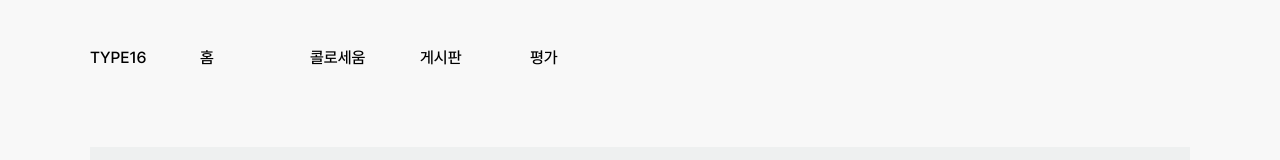
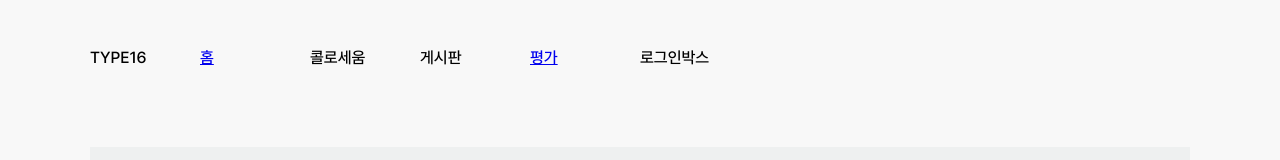
Before and after one commit to AgongKim/type16Web, a React (Create React App) app: page /about/1 in a window 1280 px wide. Shown: the top 160 px of the page. Built offline with nearby package versions, Linux system fonts and the light colour scheme.

Commit message:
ADD: temporary header

```diff
--- a/src/components/Header.tsx
+++ b/src/components/Header.tsx
@@ -1,11 +1,13 @@
 import React from "react";
 import { PropsWithChildren } from "react";
+import { Link } from "react-router-dom";
 
 
 export function Header(props:PropsWithChildren):React.ReactElement {
     /**
      * 논쟁 댓글 리스트
      */
+    const mbti = 'ENTP'
     return (
         <div className="header">
             <div className="wrapper horizontal">
@@ -14,7 +16,9 @@
                         TYPE16
                     </div>
                     <div className="tab">
-                        홈
+                        <Link to={`/`}>
+                            홈
+                        </Link>
                     </div>
                     <div className="tab">
                         콜로세움
@@ -23,11 +27,13 @@
                         게시판
                     </div>
                     <div className="tab">
-                        평가
+                        <Link to={`/about/${mbti}`}>
+                            평가
+                        </Link>
                     </div>
                 </div>
                 <div className="my-container horizontal">
-
+                    로그인박스
                 </div>
             </div>
         </div>
--- a/src/index.tsx
+++ b/src/index.tsx
@@ -14,17 +14,17 @@
 );
 root.render(
   <React.StrictMode>
+    <BrowserRouter>
     <Header>헤더헤더헤더</Header>
       <div className='body-wrapper'>
-      <BrowserRouter>
           <Routes>
             <Route path="/" element={<HomeContent/>}></Route>
             <Route path="/about/:mbti/" element={<AboutContent/>}></Route>
             {/* 상단에 위치하는 라우트들의 규칙을 모두 확인, 일치하는 라우트가 없는경우 처리 */}
             <Route path="*" element={<div>404</div>}></Route>
           </Routes>
+      </div>
     </BrowserRouter>
-    </div>
   </React.StrictMode>
 );
 
```
Lines whose indentation alone changed are shown as unchanged.
